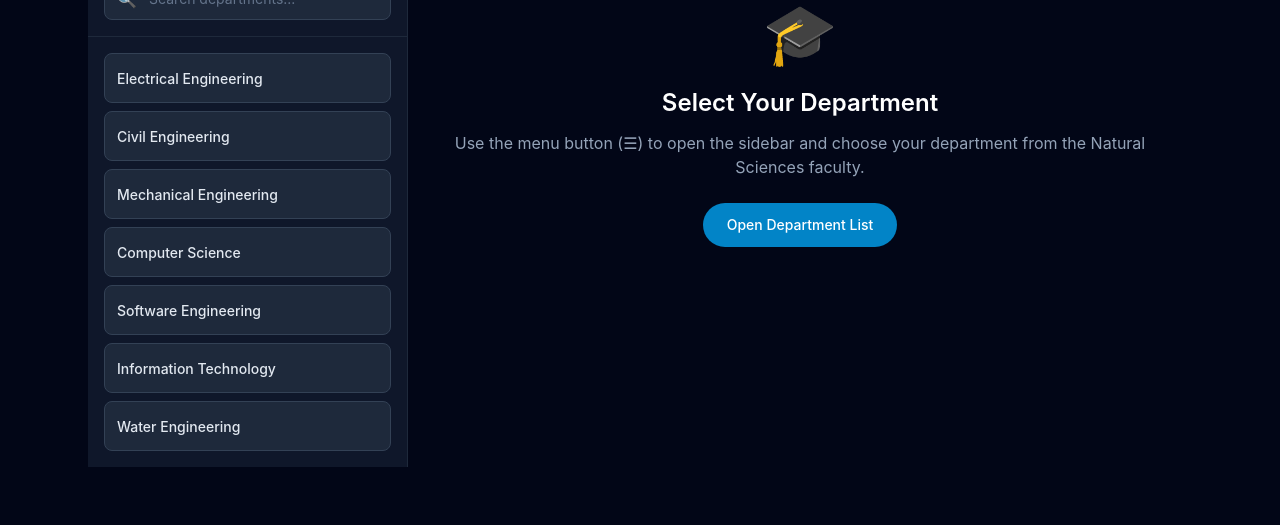
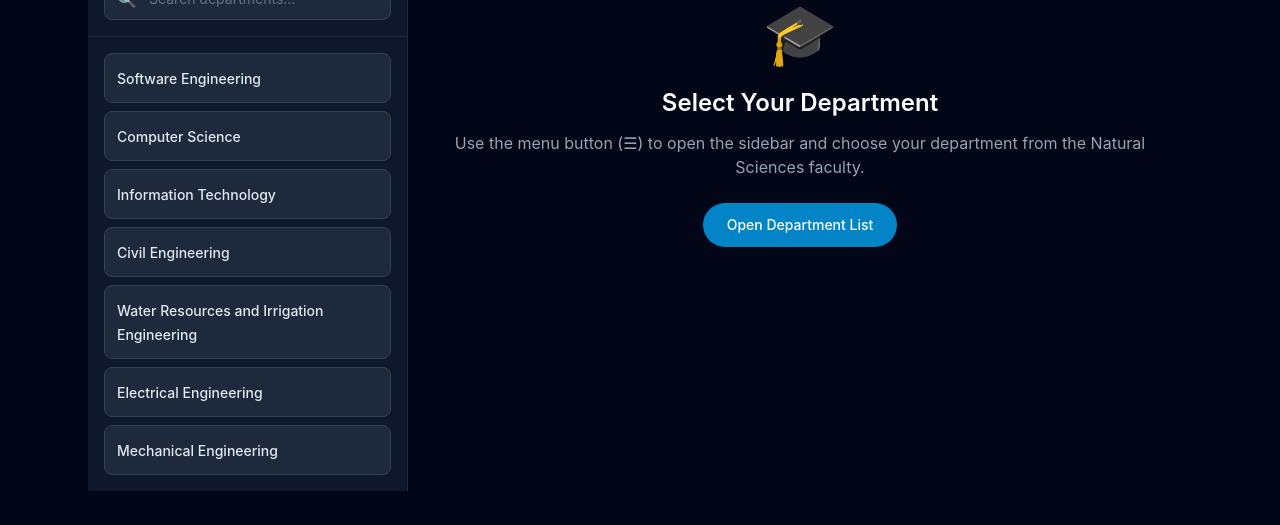
Before and after one commit to derbewmolla14/Ahadu-tech-academys, a React (Vite) app in the folder frontend/: page /university/1/department in a window 1280 px wide. Shown: the part 405-930 px from the top of the page. Built offline with nearby package versions, Linux system fonts and the light colour scheme; no server answers.

Commit message:
Align student department choices with course upload departments

```diff
--- a/frontend/src/pages/DepartmentBrowser.jsx
+++ b/frontend/src/pages/DepartmentBrowser.jsx
@@ -3,19 +3,19 @@ import { useNavigate, useParams, useSearchParams } from 'react-router-dom';
 
 const departmentMap = {
   Natural: [
+    'Software Engineering',
+    'Computer Science',
+    'Information Technology',
+    'Civil Engineering',
+    'Water Resources and Irrigation Engineering',
     'Electrical Engineering',
-    'Civil Engineering',
     'Mechanical Engineering',
-    'Computer Science',
-    'Software Engineering',
-    'Information Technology',
-    'Water Engineering',
   ],
   Social: [
+    'Accounting',
+    'Business Management',
     'Economics',
     'Law',
-    'Business Administration',
-    'Accounting',
     'Sociology',
     'Political Science',
   ],
```
